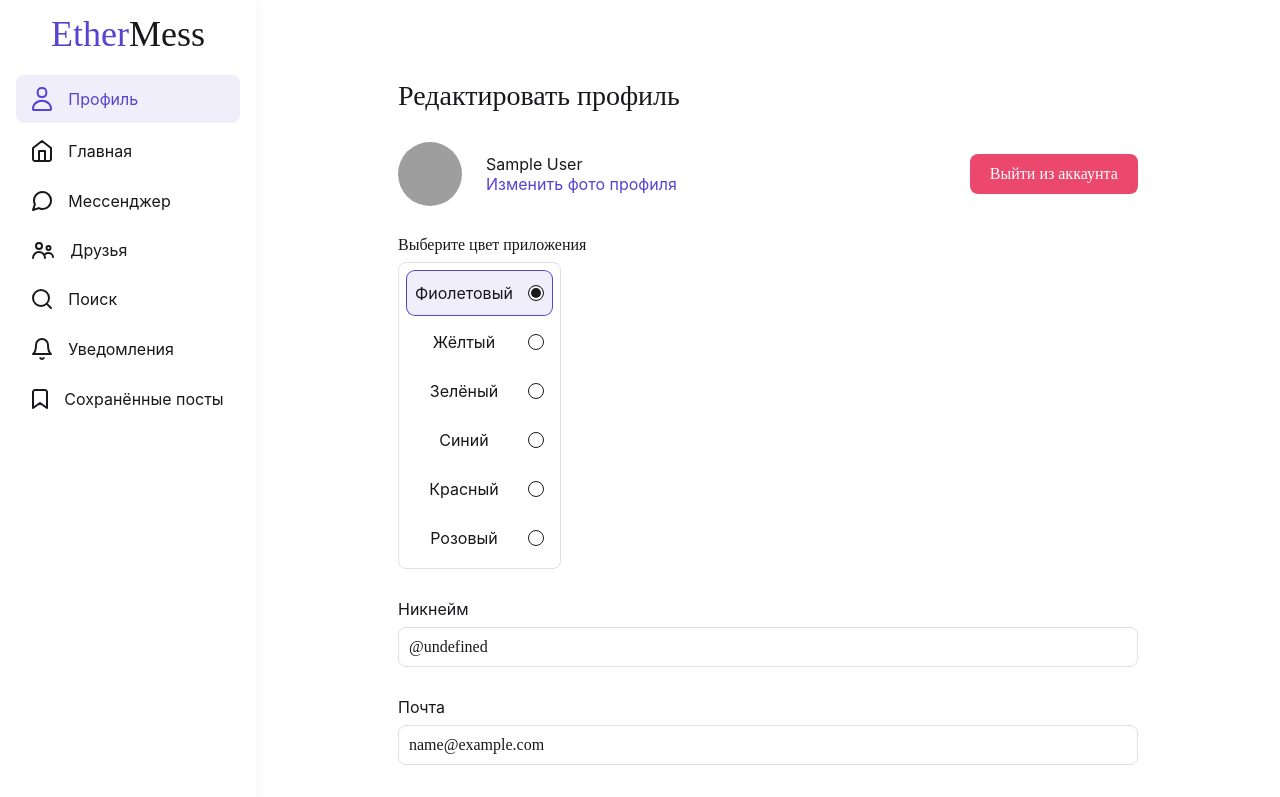
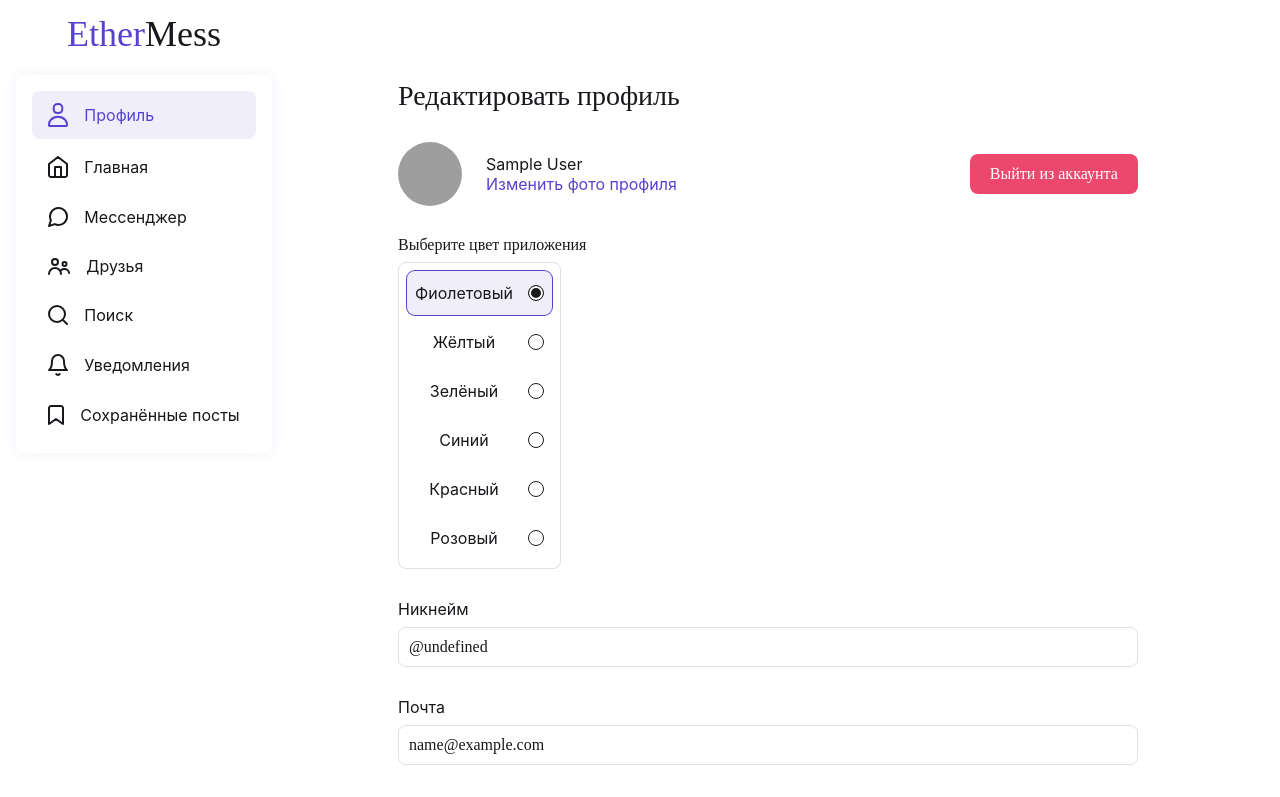
Before and after one commit to HealKnix/react-ether-messenger, a React (Vite) app: page /profile in a window 1280 px wide. Shown: the top 797 px of the page. Built offline with nearby package versions, Linux system fonts and the light colour scheme; sample sign-in values are in the browser's storage; grey boxes are pictures that could not be loaded; a web font is replaced by a local one.

Commit message:
fix shadow-box and avatar flex

```diff
--- a/src/components/SidebarMenu/SidebarMenu.scss
+++ b/src/components/SidebarMenu/SidebarMenu.scss
@@ -6,11 +6,8 @@
   gap: 15px;
   flex: none;
   width: 256px;
-  height: 100vh;
-  max-width: 256px;
   padding: 8px;
-
-  box-shadow: 0 0 16px 0 rgba(#000, 0.05);
+  overflow: hidden;
 }
 
 .sticky-menu {
@@ -26,6 +23,12 @@
   flex-direction: column;
   width: 100%;
   gap: 5px;
+  height: 100%;
+  padding: 16px;
+  border-radius: 8px;
+
+  box-shadow: 0 0 16px 0
+    color-mix(in srgb, var(--primary-accent-color) 7.5%, transparent 0%);
 }
 
 .side-bar-menu__nav > li > a {
--- a/src/pages/App/App.scss
+++ b/src/pages/App/App.scss
@@ -1,6 +1,7 @@
 #root {
   display: flex;
-  max-width: 1440px;
+  max-width: 1460px;
+  padding: 0 16px;
   margin: 0 auto;
   overflow: hidden;
 }
--- a/src/pages/Profile/Profile.scss
+++ b/src/pages/Profile/Profile.scss
@@ -40,6 +40,7 @@
       gap: 24px;
 
       & > .profile-avatar {
+        flex: none;
         width: 64px;
         height: 64px;
         border-radius: 50%;
```
